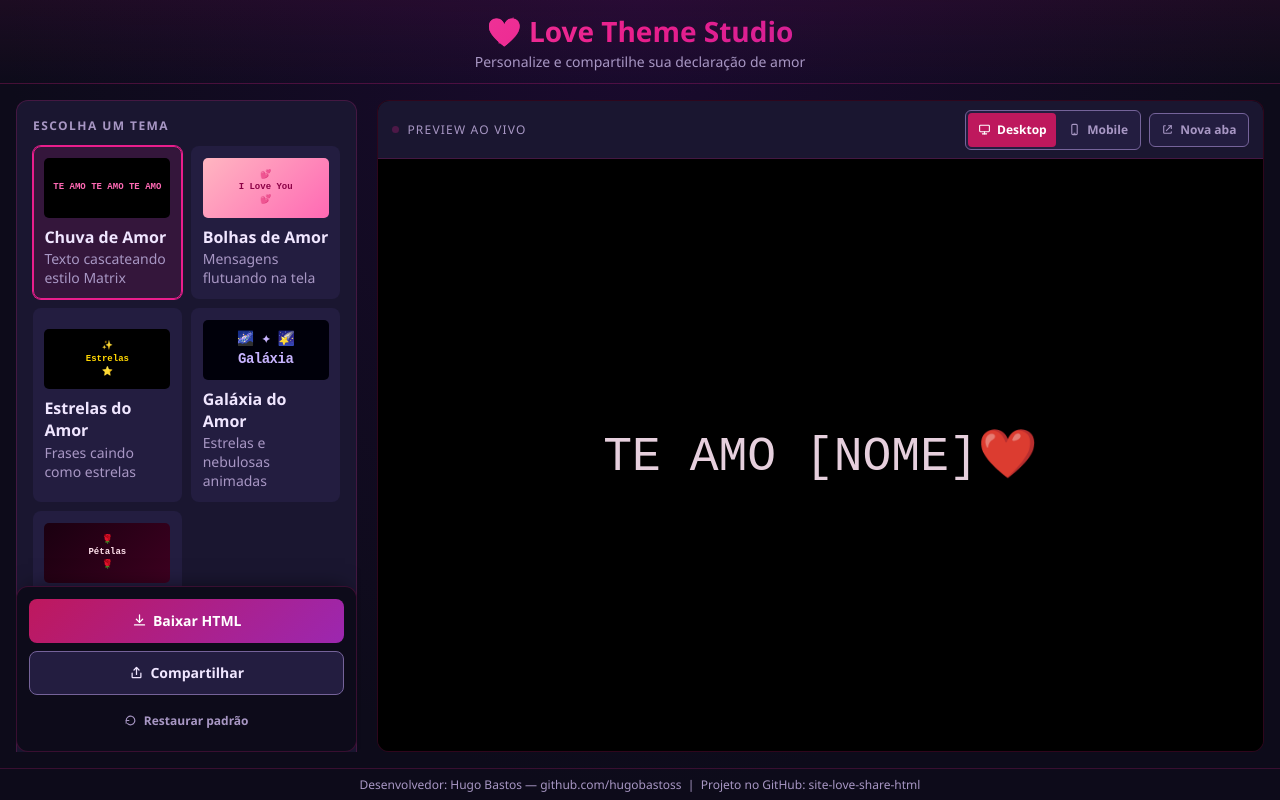
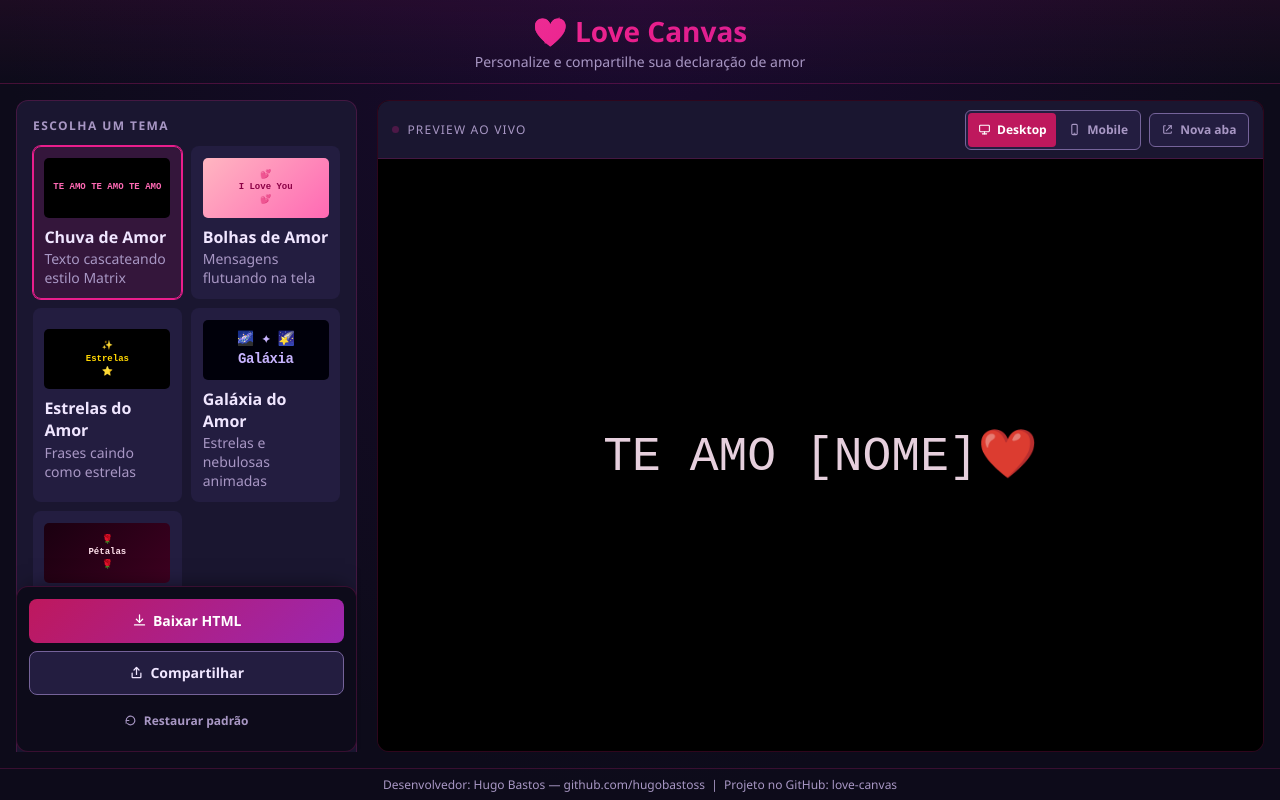
Before and after one commit to hugobastoss/love-canvas, a plain HTML site: page index.html in a window 1280 px wide. Drawn offline with Linux system fonts and the light colour scheme.

Commit message:
Rename product to Love Canvas after repo rename
Repository and GitHub Pages URL moved to hugobastoss/love-canvas, so
the in-app name now matches: page title, header <h1>, footer GitHub
link, and the README's internal reference (its heading already said
Love Canvas). Also added the live site link to the README.

Co-Authored-By: Claude Sonnet 5 <noreply@anthropic.com>

```diff
--- a/index.html
+++ b/index.html
@@ -3,7 +3,7 @@
 <head>
   <meta charset="UTF-8">
   <meta name="viewport" content="width=device-width, initial-scale=1.0">
-  <title>Love Theme Studio 💖</title>
+  <title>Love Canvas 💖</title>
   <style>
     * { margin: 0; padding: 0; box-sizing: border-box; }
 
@@ -413,7 +413,7 @@
 <body>
 
 <header>
-  <h1 class="logo">💖 Love Theme Studio</h1>
+  <h1 class="logo">💖 Love Canvas</h1>
   <p>Personalize e compartilhe sua declaração de amor</p>
 </header>
 
@@ -721,7 +721,7 @@ Brilhamos juntos 💑</textarea>
 <footer>
   Desenvolvedor: <a href="https://github.com/hugobastoss" target="_blank" rel="noopener">Hugo Bastos — github.com/hugobastoss</a>
   &nbsp;|&nbsp;
-  Projeto no GitHub: <a href="https://github.com/hugobastoss/site-love-share-html" target="_blank" rel="noopener">site-love-share-html</a>
+  Projeto no GitHub: <a href="https://github.com/hugobastoss/love-canvas" target="_blank" rel="noopener">love-canvas</a>
 </footer>
 
 <script>
```
Also changed, not shown: 1 other file.
